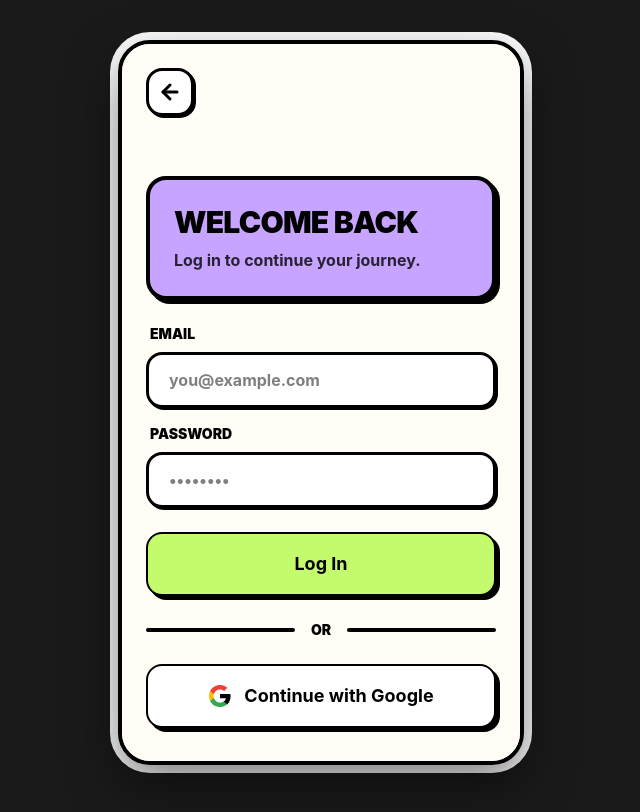
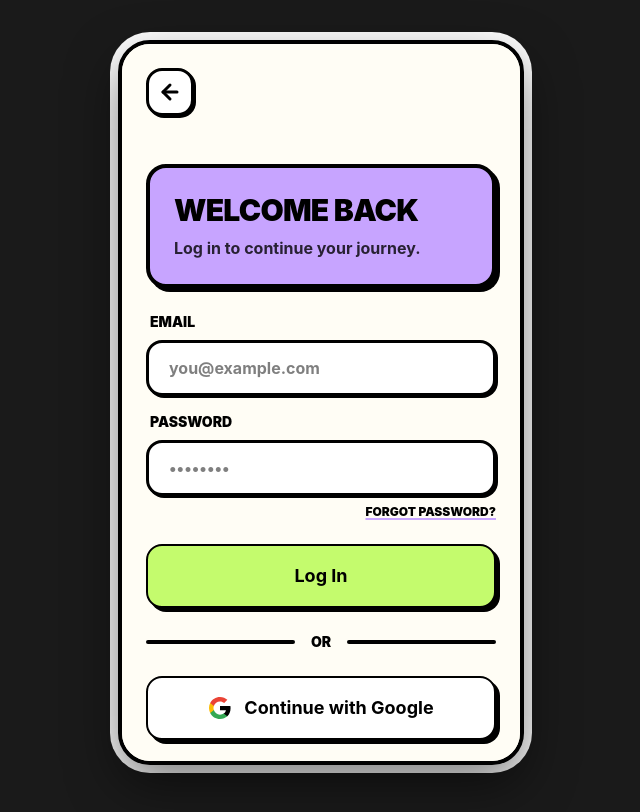
Before and after one commit to RiyanshSingh/VoteSathi, a React (Vite) app: page /login in a window 1280 px wide. Shown: the top 812 px of the page, without its empty margins (319-959 px from the left). Built offline with nearby package versions, Linux system fonts and the light colour scheme; no server answers.

Commit message:
Feat: Add forgot password feature

```diff
--- a/src/context/LanguageContext.tsx
+++ b/src/context/LanguageContext.tsx
@@ -324,6 +324,9 @@ const translations: Record<Language, Record<string, string>> = {
     "login.google": "Continue with Google",
     "login.noAccount": "Don't have an account? ",
     "login.haveAccount": "Already have an account? ",
+    "login.forgotPassword": "Forgot Password?",
+    "login.resetEmailSent": "Password reset email sent! Check your inbox.",
+    "login.resetEmailError": "Please enter your email first.",
     "Voter ID and Aadhaar Linking": "Voter ID and Aadhaar Linking",
     "Deadline to link your Aadhaar with Voter ID has been extended.": "Deadline to link your Aadhaar with Voter ID has been extended.",
     "New Registration Camps": "New Registration Camps",
@@ -446,6 +449,9 @@ const translations: Record<Language, Record<string, string>> = {
     "login.google": "गूगल के साथ जारी रखें",
     "login.noAccount": "क्या आपका कोई खाता नहीं है? ",
     "login.haveAccount": "पहले से ही एक खाता है? ",
+    "login.forgotPassword": "पासवर्ड भूल गए?",
+    "login.resetEmailSent": "पासवर्ड रीसेट ईमेल भेज दिया गया है! अपना इनबॉक्स चेक करें।",
+    "login.resetEmailError": "कृपया पहले अपना ईमेल दर्ज करें।",
     "Voter ID and Aadhaar Linking": "वोटर आईडी और आधार लिंकिंग",
     "Deadline to link your Aadhaar with Voter ID has been extended.": "वोटर आईडी के साथ अपना आधार लिंक करने की समय सीमा बढ़ा दी गई है।",
     "New Registration Camps": "नए पंजीकरण शिविर",
@@ -1014,6 +1020,9 @@ const translations: Record<Language, Record<string, string>> = {
     "login.google": "গুগলের সাথে চালিয়ে যান",
     "login.noAccount": "অ্যাকাউন্ট নেই? ",
     "login.haveAccount": "ইতিমধ্যেই একটি অ্যাকাউন্ট আছে? ",
+    "login.forgotPassword": "পাসওয়ার্ড ভুলে গেছেন?",
+    "login.resetEmailSent": "পাসওয়ার্ড রিসেট ইমেল পাঠানো হয়েছে! আপনার ইনবক্স চেক করুন।",
+    "login.resetEmailError": "অনুগ্রহ করে আগে আপনার ইমেল লিখুন।",
     "Voter ID and Aadhaar Linking": "ভোটার আইডি এবং আধার লিঙ্কিং",
     "Deadline to link your Aadhaar with Voter ID has been extended.": "ভোটার আইডির সাথে আপনার আধার লিঙ্ক করার সময়সীমা বাড়ানো হয়েছে।",
     "New Registration Camps": "নতুন নিবন্ধন শিবির",
--- a/src/pages/Login.tsx
+++ b/src/pages/Login.tsx
@@ -2,7 +2,7 @@ import { useState } from 'react';
 import { useNavigate } from 'react-router-dom';
 import { ArrowLeft } from 'lucide-react';
 import { auth } from '../firebase';
-import { GoogleAuthProvider, signInWithPopup, signInWithEmailAndPassword, createUserWithEmailAndPassword, updateProfile } from 'firebase/auth';
+import { GoogleAuthProvider, signInWithPopup, signInWithEmailAndPassword, createUserWithEmailAndPassword, updateProfile, sendPasswordResetEmail } from 'firebase/auth';
 import { Button } from '../components/Button';
 import { useLanguage } from '../context/LanguageContext';
 
@@ -14,6 +14,7 @@ export const Login = () => {
   const [password, setPassword] = useState('');
   const [name, setName] = useState('');
   const [error, setError] = useState('');
+  const [success, setSuccess] = useState('');
 
   const getAuthErrorMessage = (err: any) => {
     const code = err?.code as string | undefined;
@@ -26,6 +27,21 @@ export const Login = () => {
       const provider = new GoogleAuthProvider();
       await signInWithPopup(auth, provider);
       navigate('/');
+    } catch (err: any) {
+      setError(getAuthErrorMessage(err));
+    }
+  };
+
+  const handleForgotPassword = async () => {
+    if (!email) {
+      setError(t('login.resetEmailError'));
+      return;
+    }
+    setError('');
+    setSuccess('');
+    try {
+      await sendPasswordResetEmail(auth, email);
+      setSuccess(t('login.resetEmailSent'));
     } catch (err: any) {
       setError(getAuthErrorMessage(err));
     }
@@ -74,6 +90,12 @@ export const Login = () => {
           </div>
         )}
 
+        {success && (
+          <div className="bg-neo-green border-3 border-black rounded-xl p-3 mb-4 font-bold text-sm shadow-neo-sm">
+            {success}
+          </div>
+        )}
+
         <form onSubmit={handleEmailAuth} className="flex flex-col gap-4 mb-6">
           {!isLogin && (
             <div>
@@ -112,6 +134,17 @@ export const Login = () => {
               required
             />
           </div>
+          {isLogin && (
+            <div className="flex justify-end -mt-2">
+              <button
+                type="button"
+                onClick={handleForgotPassword}
+                className="text-xs font-black uppercase underline decoration-2 underline-offset-2 decoration-neo-purple hover:text-neo-purple transition-colors"
+              >
+                {t('login.forgotPassword')}
+              </button>
+            </div>
+          )}
           <Button type="submit" className="w-full bg-neo-green mt-2 py-4 text-lg">
             {isLogin ? t('login.loginBtn') : t('login.signupBtn')}
           </Button>
```
